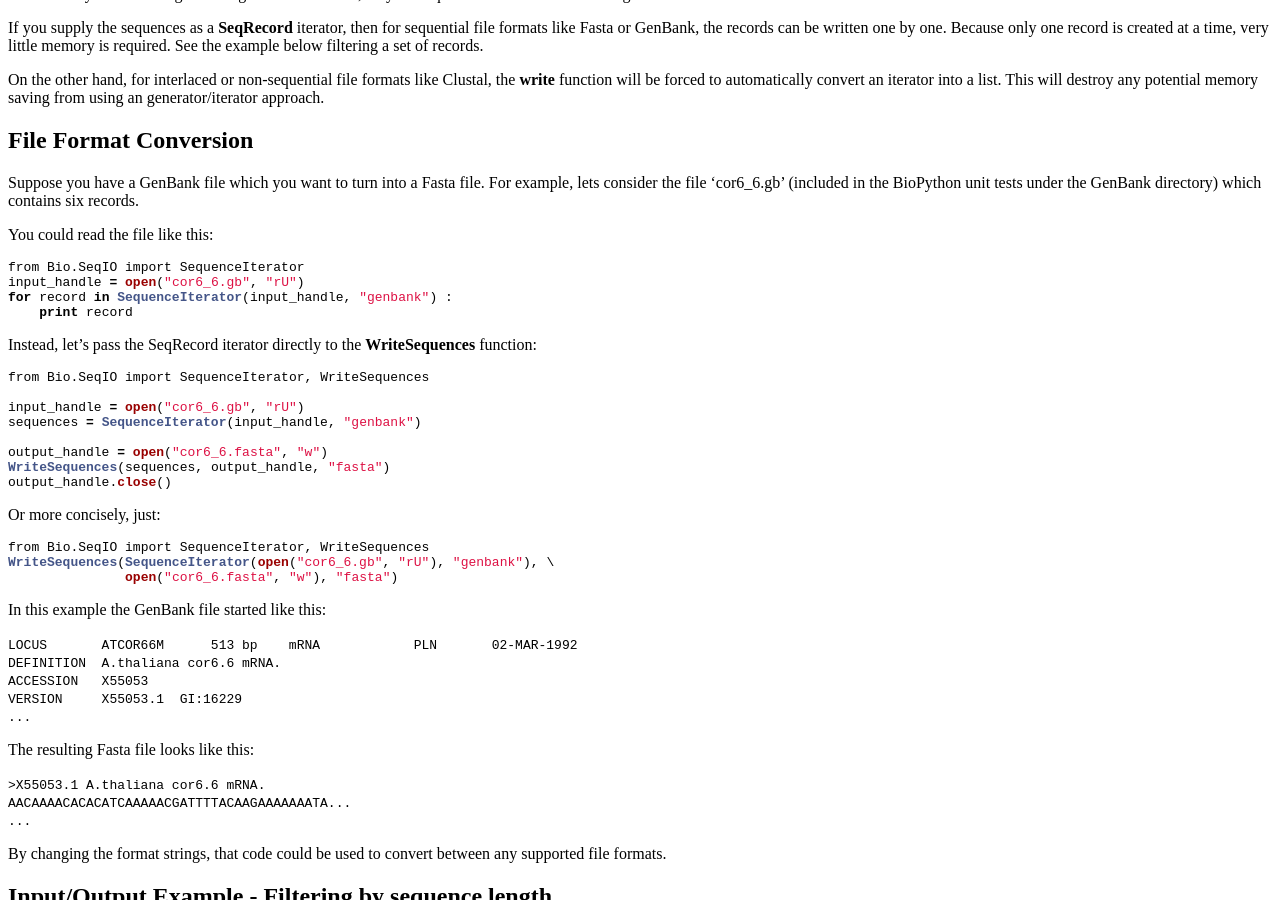
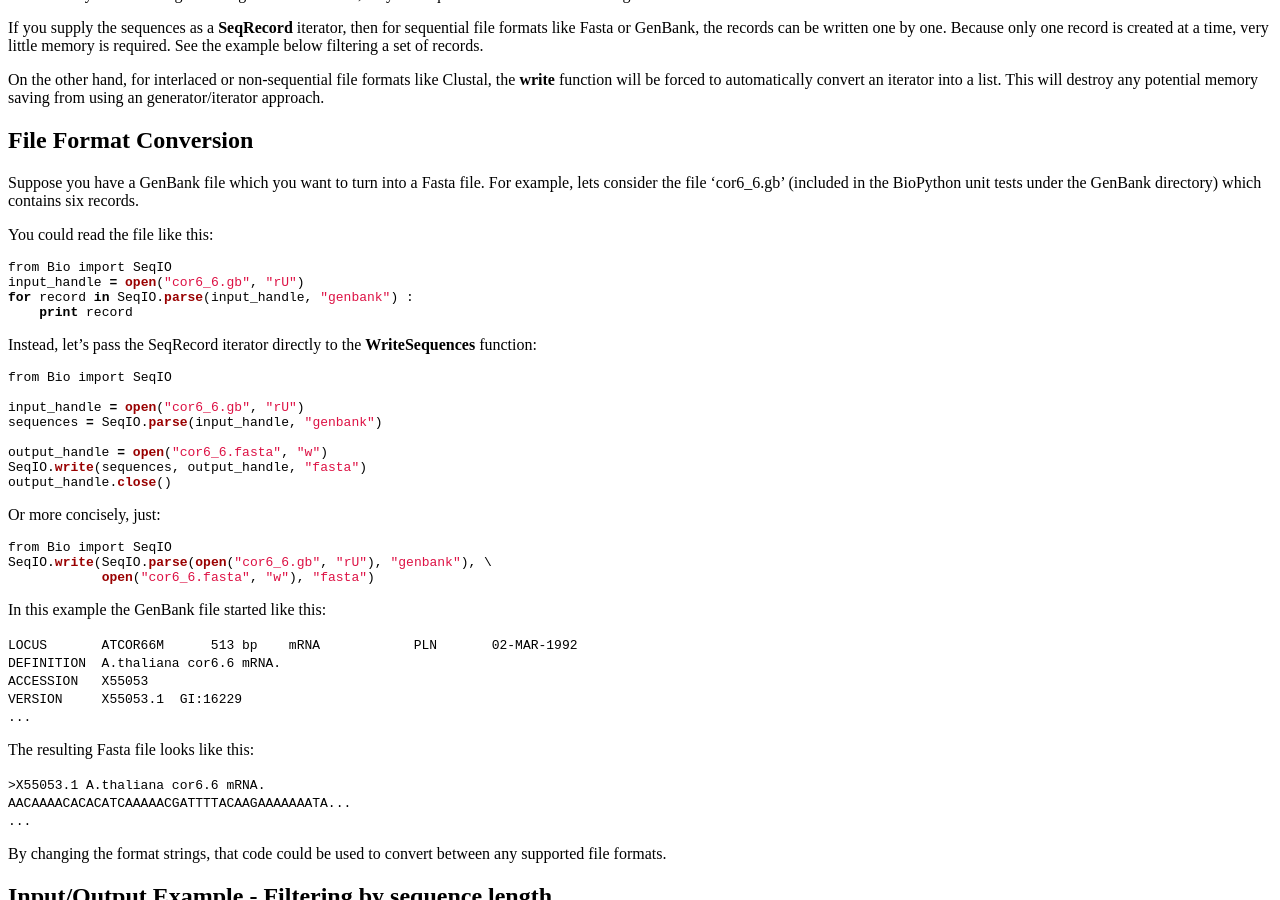
Before and after one commit to biopython/biopython.github.io, a Jekyll site: the page built from wiki/SeqIO.md, in a window 1280 px wide and 900 px high, scrolled down 1789 px. Built offline with Jekyll 4.4.1, drawn with Linux system fonts in a browser that asks for light colours.

Commit message:
renaming SequenceIterator and WriteSequence to parse and write

````diff
--- a/wiki/SeqIO.md
+++ b/wiki/SeqIO.md
@@ -184,9 +184,9 @@ records.
 You could read the file like this:
 
 ``` python
-from Bio.SeqIO import SequenceIterator
+from Bio import SeqIO
 input_handle = open("cor6_6.gb", "rU")
-for record in SequenceIterator(input_handle, "genbank") :
+for record in SeqIO.parse(input_handle, "genbank") :
     print record
 ```
 
@@ -194,22 +194,22 @@ Instead, let's pass the SeqRecord iterator directly to the
 **WriteSequences** function:
 
 ``` python
-from Bio.SeqIO import SequenceIterator, WriteSequences
+from Bio import SeqIO
 
 input_handle = open("cor6_6.gb", "rU")
-sequences = SequenceIterator(input_handle, "genbank")
+sequences = SeqIO.parse(input_handle, "genbank")
 
 output_handle = open("cor6_6.fasta", "w")
-WriteSequences(sequences, output_handle, "fasta")
+SeqIO.write(sequences, output_handle, "fasta")
 output_handle.close()
 ```
 
 Or more concisely, just:
 
 ``` python
-from Bio.SeqIO import SequenceIterator, WriteSequences
-WriteSequences(SequenceIterator(open("cor6_6.gb", "rU"), "genbank"), \
-               open("cor6_6.fasta", "w"), "fasta")
+from Bio import SeqIO
+SeqIO.write(SeqIO.parse(open("cor6_6.gb", "rU"), "genbank"), \
+            open("cor6_6.fasta", "w"), "fasta")
 ```
 
 In this example the GenBank file started like this:
````
Also changed, not shown: 1 other file.
